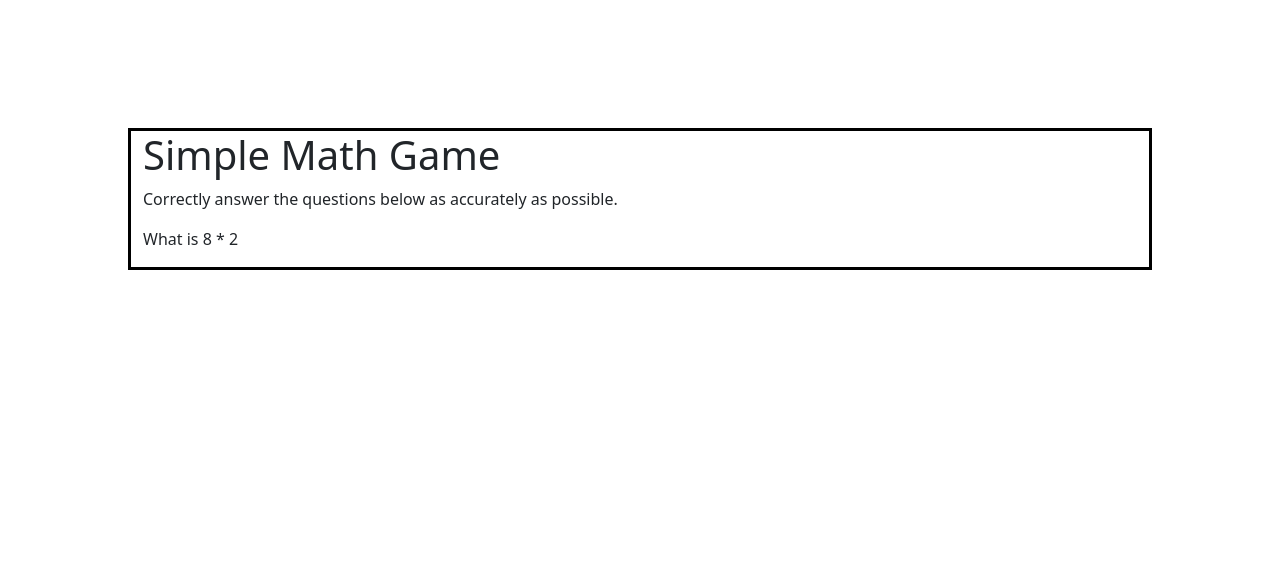
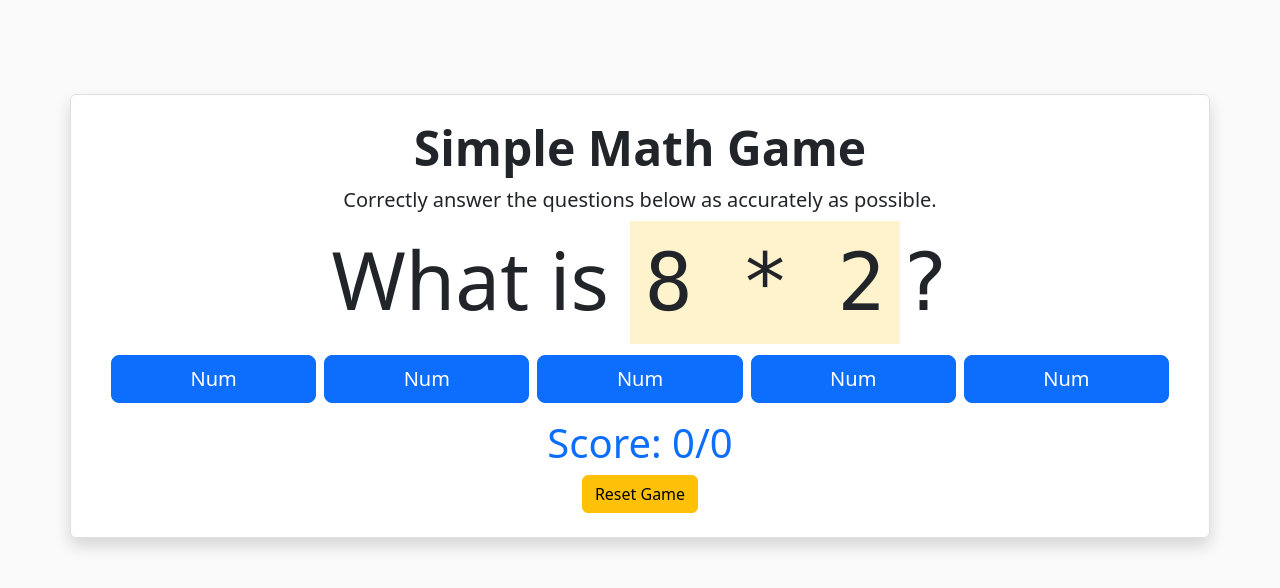
Before and after one commit to michaelptak/web-dev-practice, a plain HTML site: page simple_math_game/math-game.html in a window 1280 px wide. Drawn offline with nearby package versions, Linux system fonts and the light colour scheme.

Commit message:
base required css and html

```diff
--- a/simple_math_game/css/styles.css
+++ b/simple_math_game/css/styles.css
@@ -1,4 +1,4 @@
 body {
-  margin: 10%;
-  border: 3px solid black;
+  background-color: #fafafa;
+  padding-top: 70px;
 }
--- a/simple_math_game/math-game.html
+++ b/simple_math_game/math-game.html
@@ -11,17 +11,30 @@
 </head>
 
 <body>
-  <div class="container">
-    <h1>Simple Math Game</h1>
-    <p>Correctly answer the questions below as accurately as possible.</p>
-    <div id="equation">
-      <p>What is <span>8 * 2</span></p>
+  <div class="container bg-white p-4 my-4 border rounded shadow">
+    <h1 class="display-5 fw-bold text-center ">Simple Math Game</h1>
+    <p class="text-center lead">Correctly answer the questions below as accurately as possible.</p>
+    <div class="container">
+      <h1 class="display-1 text-center">What is <span class="font-monospace"><mark>8 * 2</mark>?</span></h1>
     </div>
+    <div class="container p-3">
+      <div class="d-grid gap-2 d-sm-flex mx-auto">
+        <button class="btn btn-primary btn-lg w-100" type="button">Num</button>
+        <button class="btn btn-primary btn-lg w-100" type="button">Num</button>
+        <button class="btn btn-primary btn-lg w-100" type="button">Num</button>
+        <button class="btn btn-primary btn-lg w-100" type="button">Num</button>
+        <button class="btn btn-primary btn-lg w-100" type="button">Num</button>
+      </div>
+    </div>
+    <h1 class="text-center text-primary">Score: 0/0</h1>
+    <!-- <h1 class="text-center text-secondary">Time: </h1> -->
+    <button class="btn btn-warning d-block mx-auto" type="">Reset Game</button>
   </div>
   <script src="https://cdn.jsdelivr.net/npm/bootstrap@5.3.8/dist/js/bootstrap.bundle.min.js"
     integrity="sha384-FKyoEForCGlyvwx9Hj09JcYn3nv7wiPVlz7YYwJrWVcXK/BmnVDxM+D2scQbITxI"
     crossorigin="anonymous"></script>
   <script src="https://cdn.jsdelivr.net/npm/jquery@3.7.1/dist/jquery.min.js"></script>
+  <script src="js/math-game.js"></script>
 </body>
 
 </html>
```
